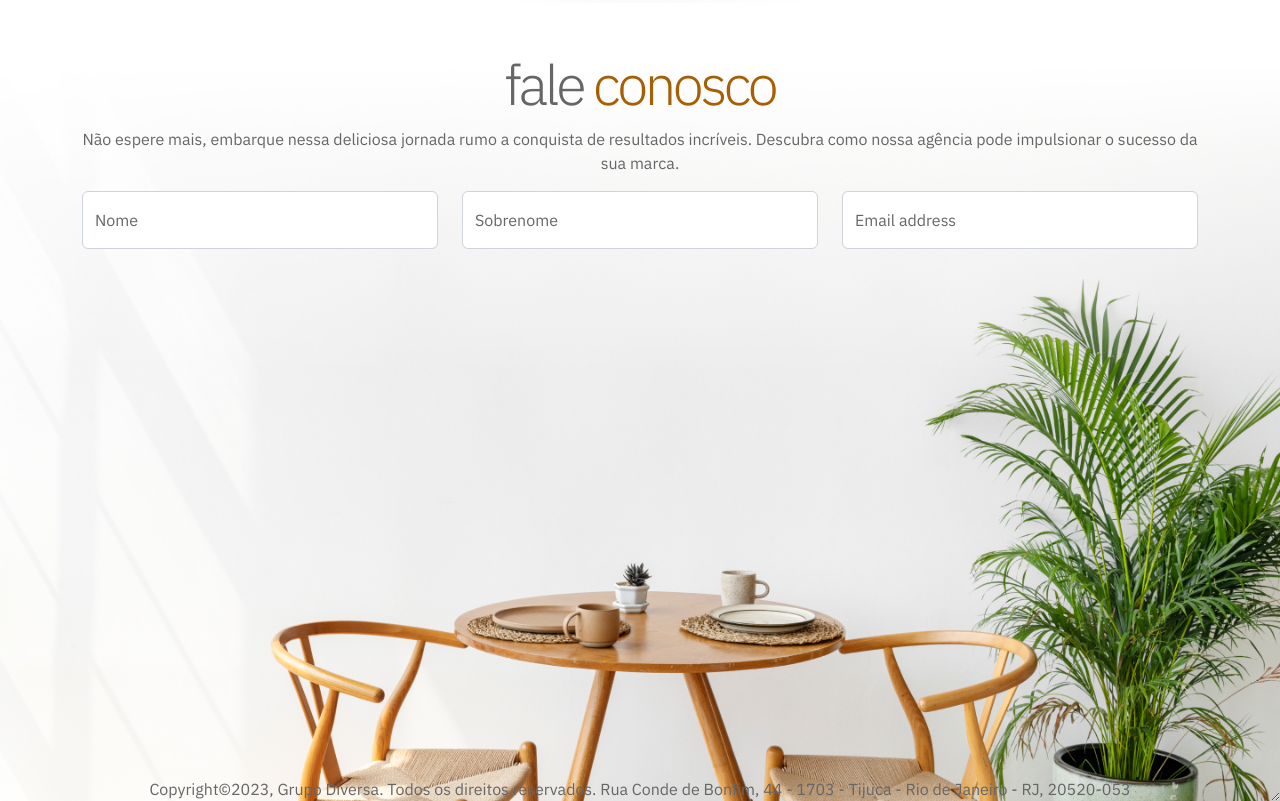
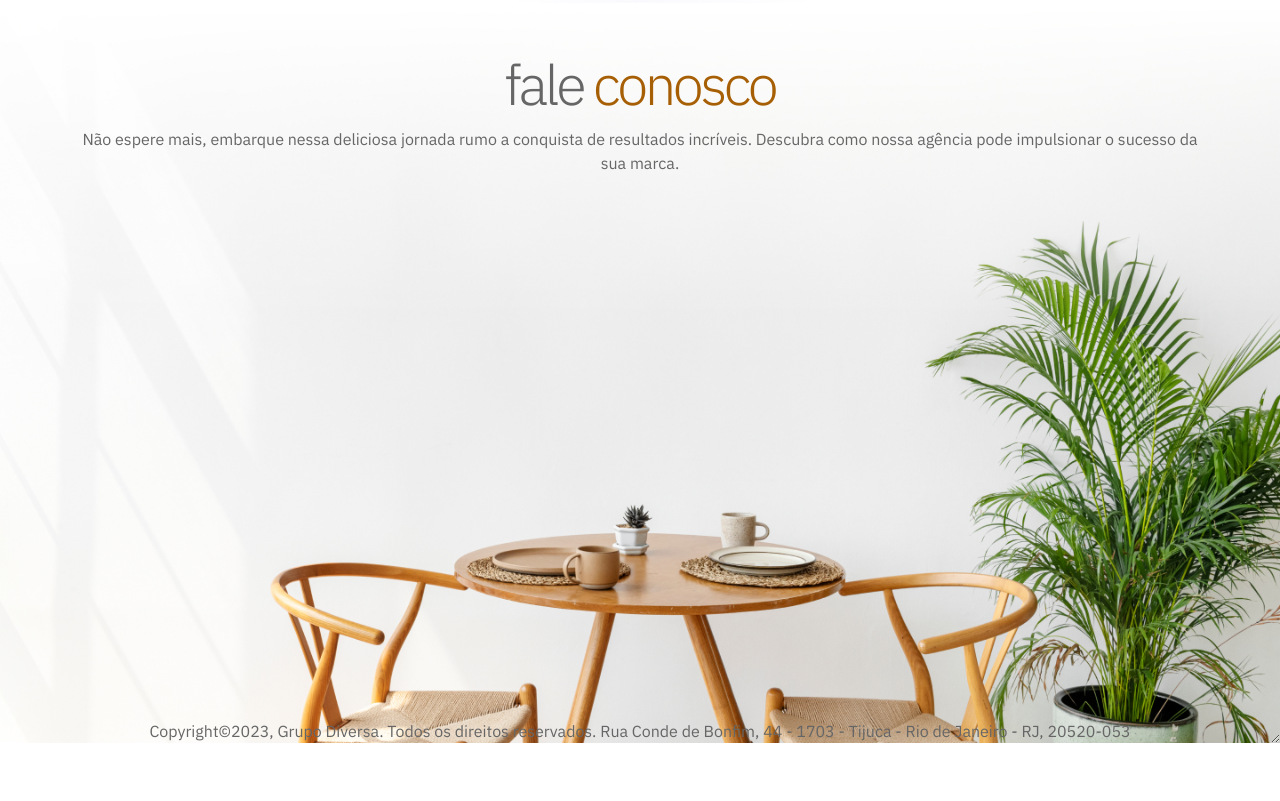
Before and after one commit to EquipeD360/website360, a plain HTML site: page index.html in a window 1280 px wide. Shown: the part 1886-2687 px from the top of the page. After the commit the page ends 2629 px from the top, so only its background shows below. Drawn offline with nearby package versions, Linux system fonts and the light colour scheme.

Commit message:
iniciando novo repositorio

```diff
--- a/index.html
+++ b/index.html
@@ -123,26 +123,6 @@
                 <h2>fale <span>conosco</span></h2>
                 <p>Não espere mais, embarque nessa deliciosa jornada rumo a conquista de resultados incríveis. Descubra como nossa agência pode impulsionar o sucesso da sua marca.</p>
                 <!--Formulçário-->
-                <form class="row">
-                        <div class="col">
-                            <div class="form-floating">
-                                <input type="text" class="form-control" id="floatingInput" placeholder="João">
-                                <label for="floatingInput">Nome</label>
-                              </div>
-                        </div>
-                        <div class="col">
-                            <div class="form-floating">
-                                <input type="text" class="form-control" id="floatingInput" placeholder="da Silva">
-                                <label for="floatingInput">Sobrenome</label>
-                              </div>
-                        </div>
-                        <div class="col">
-                            <div class="form-floating">
-                                <input type="email" class="form-control" id="floatingInput" placeholder="name@example.com">
-                                <label for="floatingInput">Email address</label>
-                              </div>
-                        </div>
-                  </form>
                   <br/><br/><br/><br/><br/><br/><br/><br/><br/><br/><br/><br/><br/><br/><br/><br/><br/><br/><br/><br/><br/><br/>
                 <div>Copyright©2023, Grupo Diversa. Todos os direitos reservados. Rua Conde de Bonfim, 44 - 1703 - Tijuca - Rio de Janeiro - RJ, 20520-053</div>
             </div>
```
